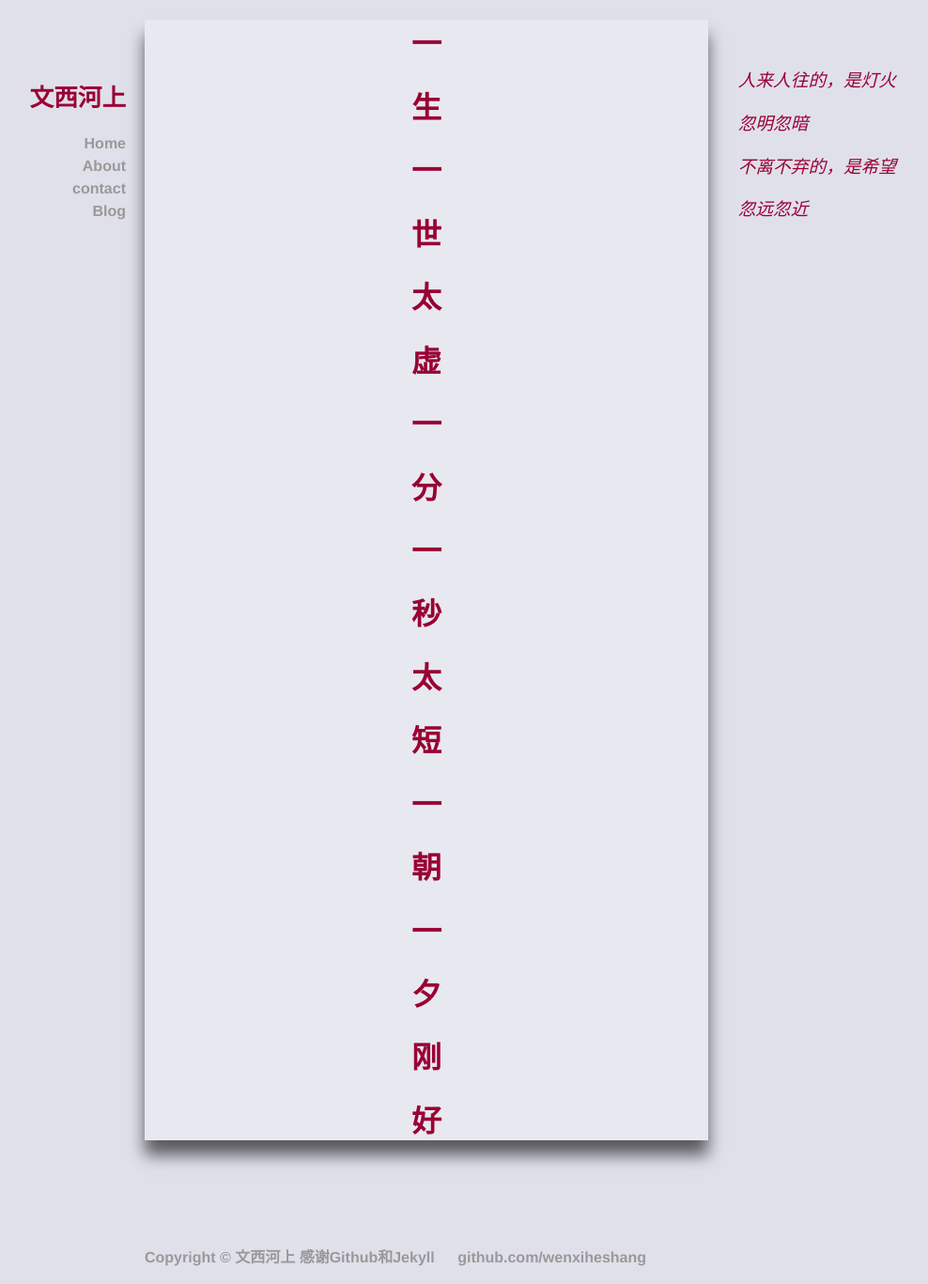
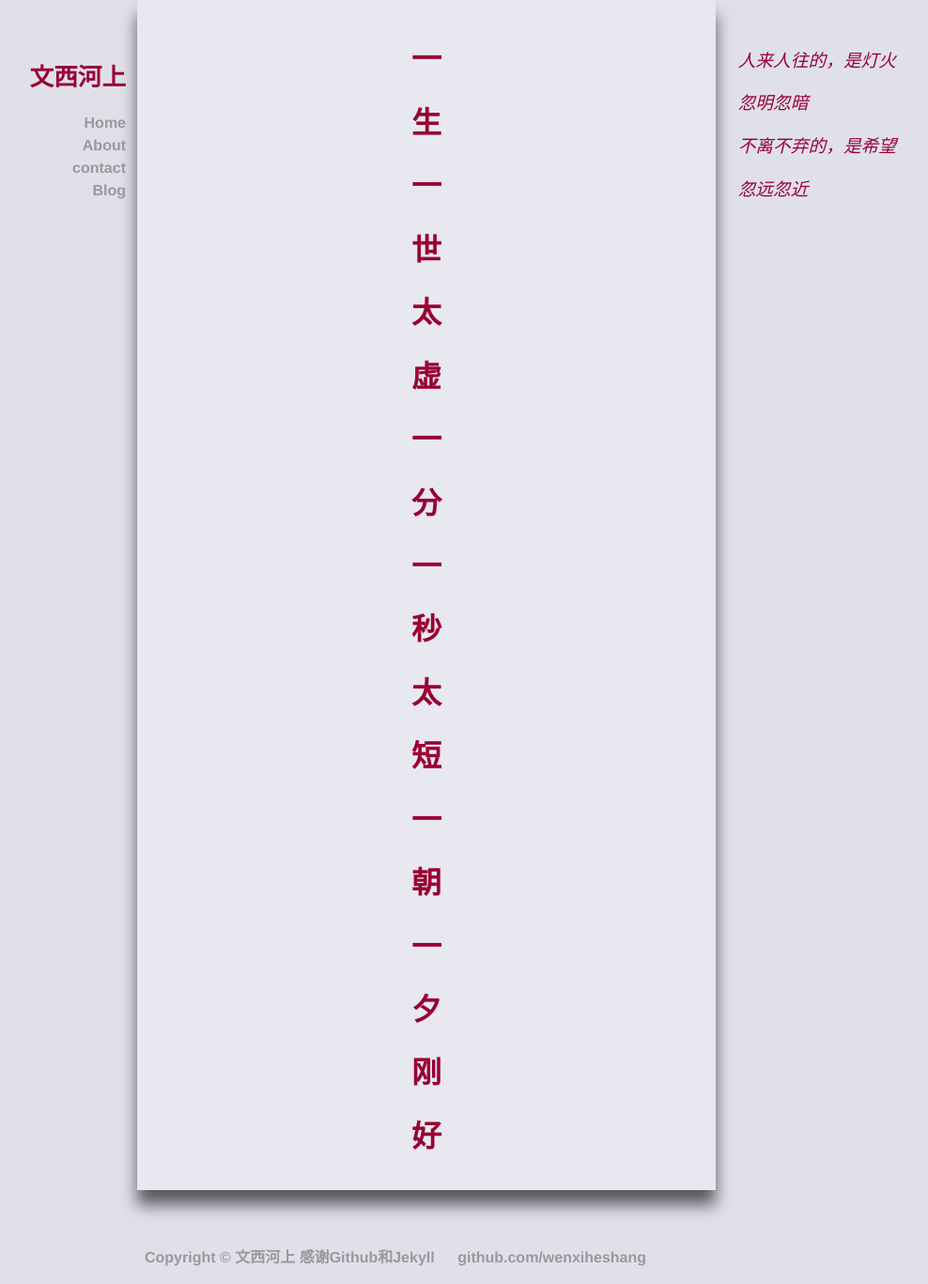
Before and after one commit to xxleyi/xxleyi.github.io, a Jekyll site: the page built from index.html, in a window 1280 px wide and 1367 px high. Shown: the whole window at 94% size, without its empty margins (186-1174 px from the left). Built offline with Jekyll 4.4.1, drawn with Linux system fonts in a browser that asks for light colours.

```diff
--- a/css/main.css
+++ b/css/main.css
@@ -18,6 +18,7 @@
   background-color: rgba(255,255,255,.25);
   box-shadow: 0 1rem 1rem rgba(0,0,0,.6);
   margin-bottom: 60px;
+  padding: 1rem 0.5rem;
 }
 nav{
   position: fixed;
@@ -51,8 +52,7 @@
 
 footer{
    clear: both;
-   position: fixed;
-   bottom:0;
+   position: relative;
    margin-left: 180px;
 }
 
```
